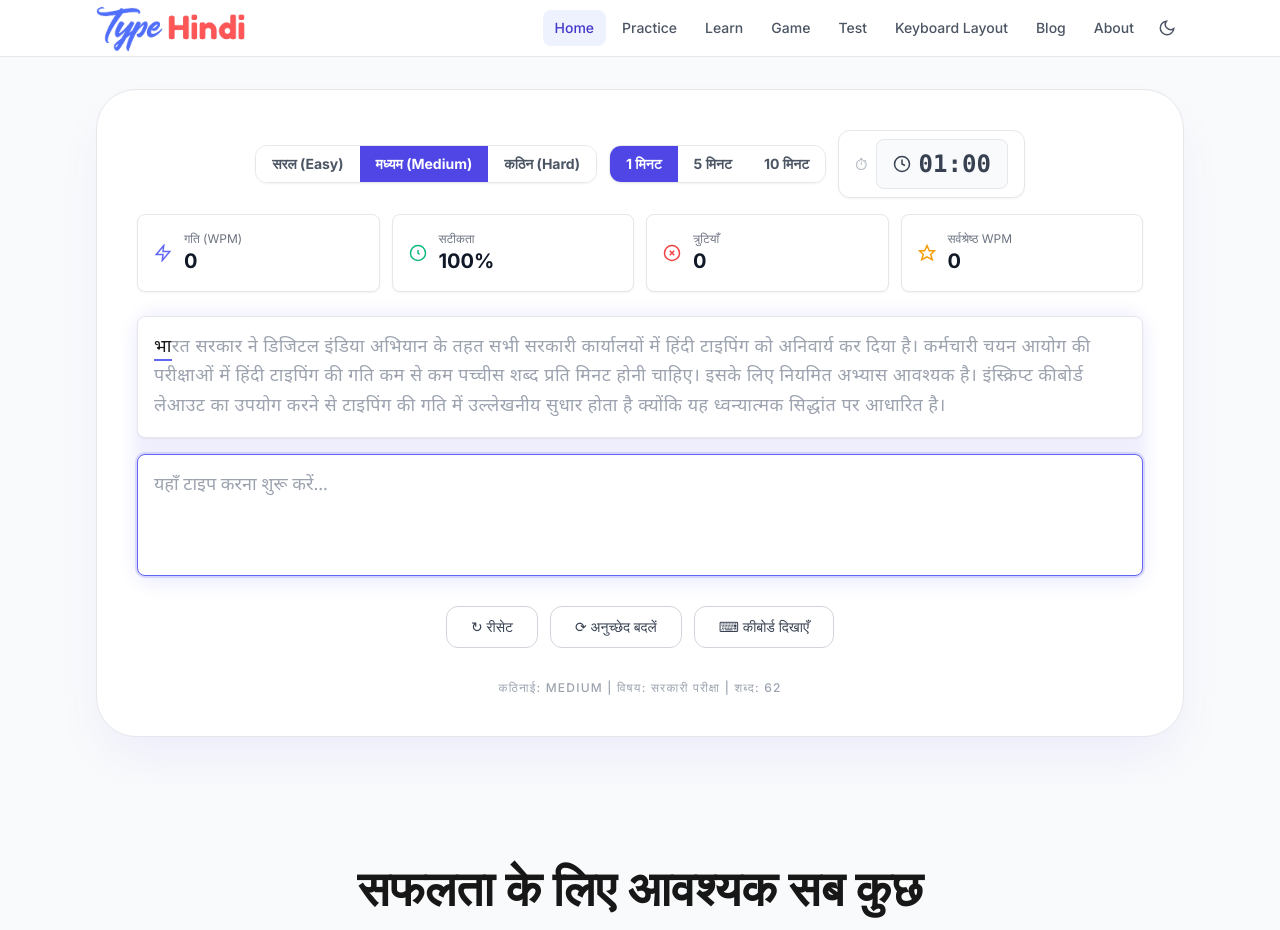
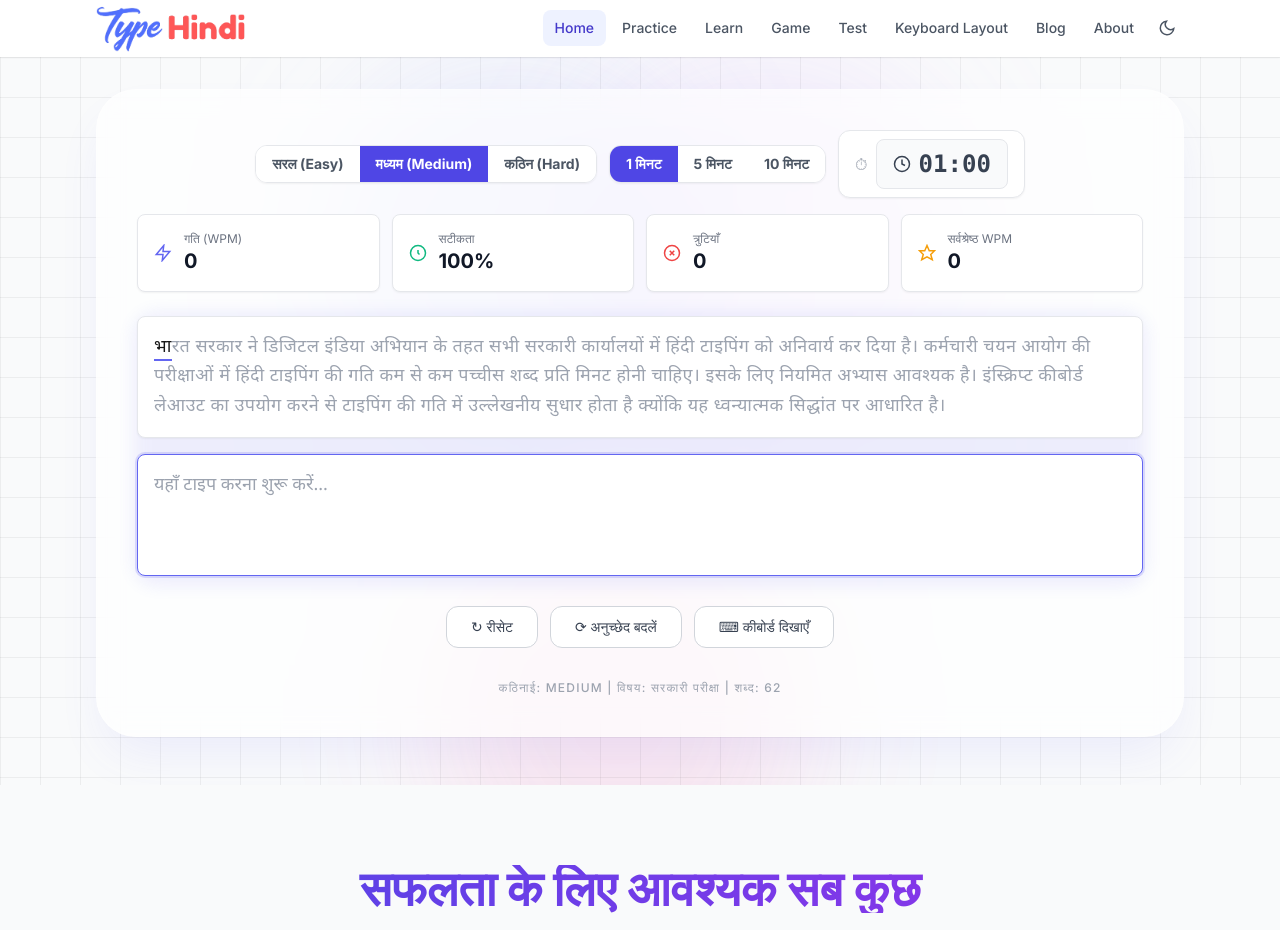
Before and after one commit to therohitbiruli/typehindi, a Next.js app: page / in a window 1280 px wide. Shown: the top 930 px of the page. Built offline with nearby package versions, Linux system fonts and the light colour scheme.

Commit message:
UI Revamp: Added glassmorphism, animations, and gradients

```diff
--- a/src/app/globals.css
+++ b/src/app/globals.css
@@ -86,6 +86,21 @@
   .key-active {
     @apply border-primary-500 bg-primary-100 text-primary-700 shadow-md dark:bg-primary-900/50 dark:text-primary-300;
   }
+
+  .glass-card {
+    @apply bg-white/70 backdrop-blur-md border border-white/20 shadow-xl dark:bg-gray-900/70 dark:border-gray-800/50;
+  }
+
+  .bg-grid-pattern {
+    background-size: 40px 40px;
+    background-image: linear-gradient(to right, rgba(0, 0, 0, 0.05) 1px, transparent 1px),
+      linear-gradient(to bottom, rgba(0, 0, 0, 0.05) 1px, transparent 1px);
+  }
+
+  .dark .bg-grid-pattern {
+    background-image: linear-gradient(to right, rgba(255, 255, 255, 0.05) 1px, transparent 1px),
+      linear-gradient(to bottom, rgba(255, 255, 255, 0.05) 1px, transparent 1px);
+  }
 }
 
 /* Smooth scrolling */
--- a/src/app/page.tsx
+++ b/src/app/page.tsx
@@ -6,11 +6,14 @@ export default function Homepage() {
   return (
     <div className="flex flex-col min-h-screen">
       {/* Hero Section - Practice Tool */}
-      <section className="relative overflow-hidden bg-gray-50 dark:bg-gray-950 pt-6 md:pt-8 pb-12">
+      <section className="relative overflow-hidden bg-gray-50 dark:bg-gray-950 pt-6 md:pt-8 pb-12 bg-grid-pattern">
+        {/* Animated Background Blobs */}
+        <div className="absolute top-0 left-1/4 w-96 h-96 bg-primary-400/20 rounded-full mix-blend-multiply filter blur-3xl opacity-70 animate-blob dark:bg-primary-900/20"></div>
+        <div className="absolute top-0 right-1/4 w-96 h-96 bg-purple-400/20 rounded-full mix-blend-multiply filter blur-3xl opacity-70 animate-blob animation-delay-2000 dark:bg-purple-900/20"></div>
+        <div className="absolute -bottom-32 left-1/3 w-96 h-96 bg-pink-400/20 rounded-full mix-blend-multiply filter blur-3xl opacity-70 animate-blob animation-delay-4000 dark:bg-pink-900/20"></div>
+
         <div className="container-main relative z-10">
-
-
-          <div className="bg-white dark:bg-gray-900 rounded-[2.5rem] p-6 sm:p-10 shadow-2xl shadow-primary-500/10 border border-gray-200 dark:border-gray-800">
+          <div className="glass-card rounded-[2.5rem] p-6 sm:p-10 shadow-2xl shadow-primary-500/10">
             <PracticeTool />
           </div>
         </div>
@@ -20,7 +23,7 @@ export default function Homepage() {
       <section className="py-20 bg-gray-50 dark:bg-gray-900">
         <div className="container-main">
           <header className="text-center mb-16">
-            <h2 className="text-3xl md:text-5xl font-bold mb-4">सफलता के लिए आवश्यक सब कुछ</h2>
+            <h2 className="text-3xl md:text-5xl font-extrabold mb-4 bg-clip-text text-transparent bg-gradient-to-r from-primary-600 to-purple-600 dark:from-primary-400 dark:to-purple-400">सफलता के लिए आवश्यक सब कुछ</h2>
             <p className="text-xl text-gray-600 dark:text-gray-400 max-w-3xl mx-auto">
               TypeHindi आपको एक पेशेवर हिंदी टाइपिस्ट बनने में मदद करने के लिए उपकरणों का एक संपूर्ण सूट (suite) प्रदान करता है।
             </p>
@@ -107,7 +110,7 @@ export default function Homepage() {
       <section className="py-24 bg-white dark:bg-gray-950 border-t border-gray-100 dark:border-gray-900">
         <div className="container-main">
           <div className="max-w-4xl mx-auto">
-            <h2 className="text-3xl md:text-5xl font-bold mb-8 text-center">TypeHindi हिंदी टाइपिंग सीखने के लिए सर्वश्रेष्ठ क्यों है?</h2>
+            <h2 className="text-3xl md:text-5xl font-extrabold mb-8 text-center bg-clip-text text-transparent bg-gradient-to-r from-primary-600 to-purple-600 dark:from-primary-400 dark:to-purple-400">TypeHindi हिंदी टाइपिंग सीखने के लिए सर्वश्रेष्ठ क्यों है?</h2>
 
             <div className="prose prose-lg max-w-none text-gray-600 dark:text-gray-300 space-y-6">
               <p>
@@ -175,7 +178,7 @@ export default function Homepage() {
       <section className="py-24 bg-gray-50 dark:bg-gray-900 border-t border-gray-100 dark:border-gray-800">
         <div className="container-main">
           <header className="text-center mb-16">
-            <h2 className="text-3xl md:text-5xl font-bold mb-4">नवीनतम लेख और मार्गदर्शिकाएँ</h2>
+            <h2 className="text-3xl md:text-5xl font-extrabold mb-4 bg-clip-text text-transparent bg-gradient-to-r from-primary-600 to-purple-600 dark:from-primary-400 dark:to-purple-400">नवीनतम लेख और मार्गदर्शिकाएँ</h2>
             <p className="text-xl text-gray-600 dark:text-gray-400 max-w-3xl mx-auto">
               टाइपिंग स्पीड बढ़ाने और सरकारी परीक्षाओं की तैयारी के लिए हमारे विशेषज्ञों द्वारा लिखे गए ज्ञानवर्धक लेख पढ़ें।
             </p>
@@ -186,7 +189,7 @@ export default function Homepage() {
               <Link
                 key={blog.slug}
                 href={`/learn/${blog.slug}`}
-                className="group flex flex-col h-full bg-white dark:bg-gray-950 border border-gray-200 dark:border-gray-800 rounded-3xl overflow-hidden transition-all hover:shadow-xl hover:border-primary-200 dark:hover:border-primary-800"
+                className="group flex flex-col h-full glass-card rounded-3xl overflow-hidden transition-all duration-300 hover:scale-[1.02] hover:shadow-2xl hover:border-primary-300 dark:hover:border-primary-700"
               >
                 <div className="p-6 flex flex-col h-full">
                   <div className="flex items-center gap-2 mb-4">
--- a/src/components/Header.tsx
+++ b/src/components/Header.tsx
@@ -30,7 +30,7 @@ export function Header() {
   }, []);
 
   return (
-    <header className="sticky top-0 z-50 border-b border-gray-200 bg-white/95 backdrop-blur-sm dark:border-gray-800 dark:bg-gray-950/95">
+    <header className="sticky top-0 z-50 border-b border-white/20 bg-white/80 backdrop-blur-md shadow-sm dark:border-gray-800/50 dark:bg-gray-950/80">
       <div className="container-main">
         <div className="flex h-14 items-center justify-between">
           {/* Logo */}
--- a/tailwind.config.ts
+++ b/tailwind.config.ts
@@ -28,6 +28,25 @@ const config: Config = {
         sans: ["var(--font-inter)", "system-ui", "sans-serif"],
         hindi: ["var(--font-noto-sans-devanagari)", "sans-serif"],
       },
+      animation: {
+        blob: "blob 7s infinite",
+      },
+      keyframes: {
+        blob: {
+          "0%": {
+            transform: "translate(0px, 0px) scale(1)",
+          },
+          "33%": {
+            transform: "translate(30px, -50px) scale(1.1)",
+          },
+          "66%": {
+            transform: "translate(-20px, 20px) scale(0.9)",
+          },
+          "100%": {
+            transform: "translate(0px, 0px) scale(1)",
+          },
+        },
+      },
     },
   },
   plugins: [],
```
